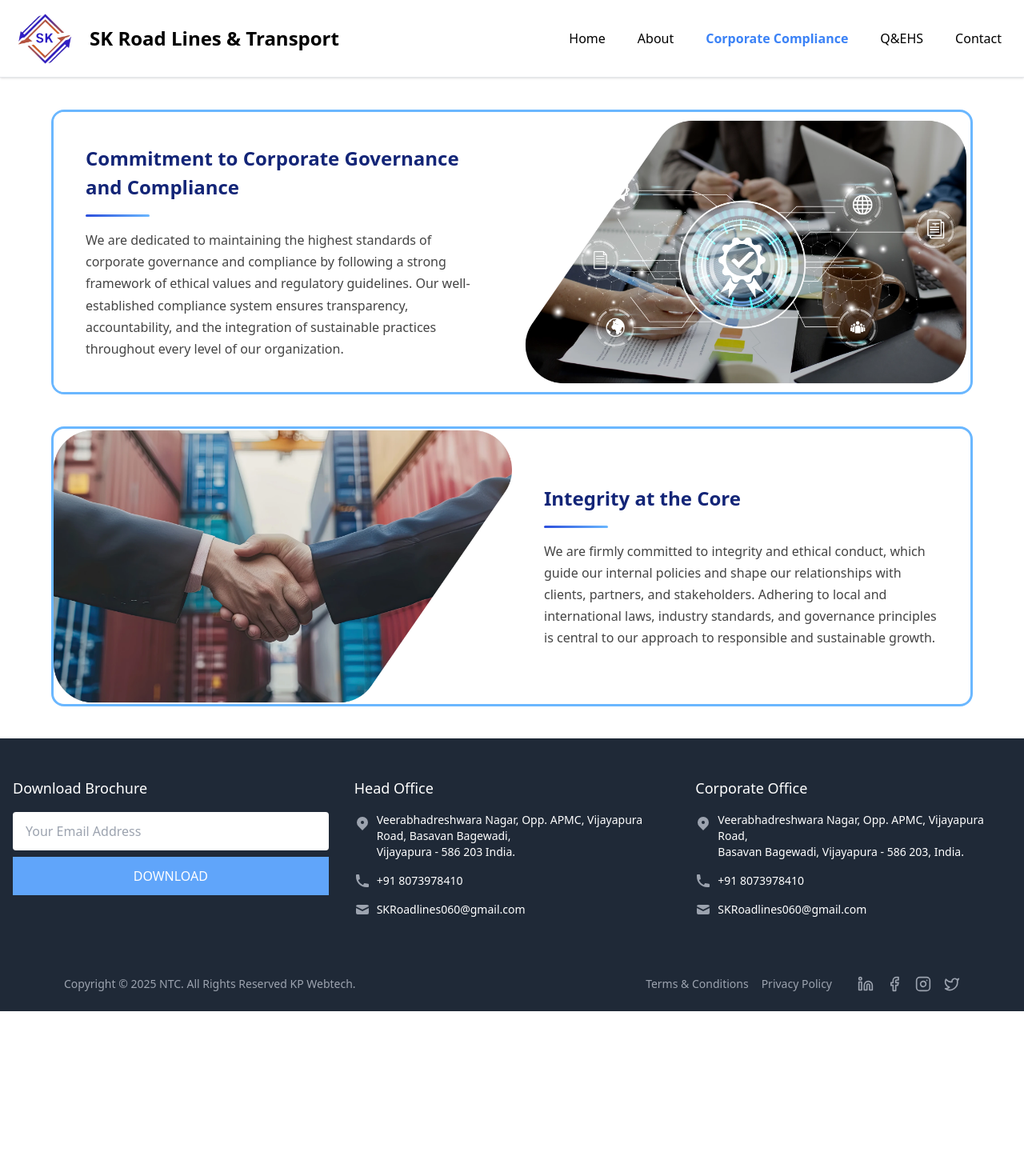
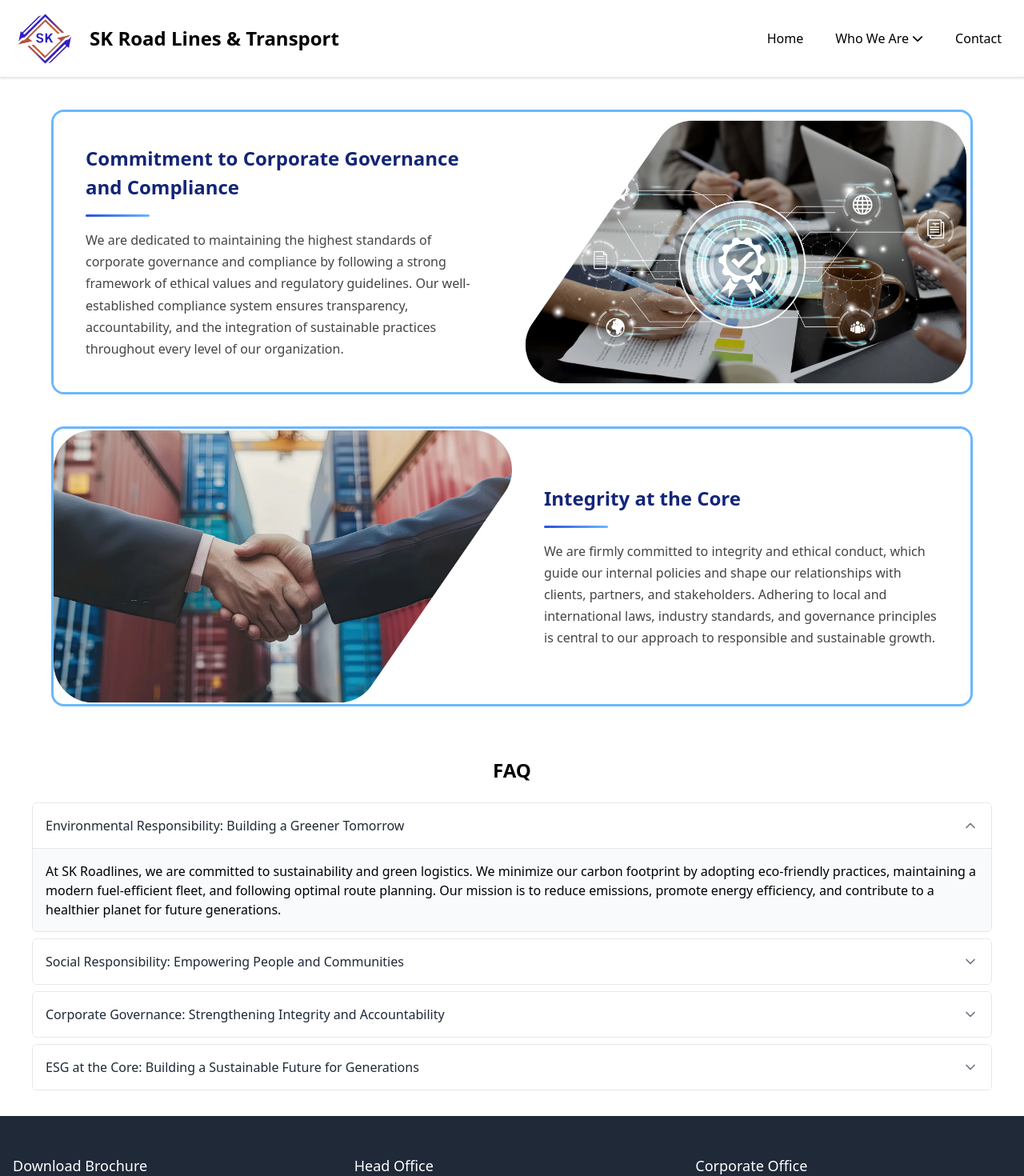
Before and after one commit to RohanShirsalkar/SK-Website-03, a React (Vite) app: page /corporate-compliance in a window 1280 px wide. Shown: the top 1470 px of the page at 80% size. Before the commit the page ends 1264 px from the top, so only its background shows below. Built offline with nearby package versions, Linux system fonts and the light colour scheme.

Commit message:
ui changes

```diff
--- a/index.html
+++ b/index.html
@@ -3,6 +3,10 @@
   <head>
     <meta charset="UTF-8" />
     <link rel="icon" type="image/svg+xml" href="/logo_01.jpeg" />
+    <link
+      rel="stylesheet"
+      href="https://cdnjs.cloudflare.com/ajax/libs/font-awesome/6.5.0/css/all.min.css"
+    />
     <meta name="viewport" content="width=device-width, initial-scale=1.0" />
     <title>Vite + React</title>
   </head>
--- a/src/components/OurSolutionsSlider.jsx
+++ b/src/components/OurSolutionsSlider.jsx
@@ -108,8 +108,7 @@ const OurSolutionsSlider = () => {
       {/* Heading and Subheading */}
       <div className="max-w-6xl mx-auto mb-10 text-center">
         <h2 className="text-3xl md:text-4xl font-bold mb-4">
-          Offering valuable benefits To Our Customers Through Ongoing Production
-          and Innovation.
+          Our Services
         </h2>
         <p className="text-gray-300 max-w-3xl mx-auto">
           While working on the yield and execution of Wind energy projects, our
--- a/src/components/navbar/Navbar.jsx
+++ b/src/components/navbar/Navbar.jsx
@@ -4,11 +4,11 @@ import { NavLink } from "react-router-dom";
 
 const Navbar = () => {
   const [isOpen, setIsOpen] = useState(false);
+  const [isDropdownOpen, setIsDropdownOpen] = useState(false);
 
   const toggleMenu = () => {
     setIsOpen(!isOpen);
   };
-
 
   return (
     <nav className="border-b shadow border-gray-200">
@@ -34,7 +34,47 @@ const Navbar = () => {
             >
               Home
             </NavLink>
-            <NavLink
+            <div className="relative group">
+              {/* Dropdown Button */}
+              <button
+                className="py-2 px-3 flex items-center gap-1 hover:bg-gray-200 rounded-md focus:outline-none"
+                onClick={() => setIsDropdownOpen(!isDropdownOpen)}
+                onBlur={() => setTimeout(() => setIsDropdownOpen(false), 150)}
+              >
+                Who We Are
+                <i
+                  className={`fas fa-chevron-down text-sm transition-transform duration-200 ${
+                    isDropdownOpen ? "rotate-180" : "rotate-0"
+                  }`}
+                ></i>
+              </button>
+
+              {isDropdownOpen && (
+                <div className="absolute z-50 mt-2 w-56 bg-white border border-gray-200 rounded-md shadow-md flex flex-col text-left">
+                  <NavLink
+                    to="/corporate-compliance"
+                    className={({ isActive }) =>
+                      isActive
+                        ? "px-4 py-2 text-blue-500 font-semibold bg-gray-100"
+                        : "px-4 py-2 hover:bg-gray-100"
+                    }
+                  >
+                    Corporate Compliance
+                  </NavLink>
+                  <NavLink
+                    to="/q&ehs"
+                    className={({ isActive }) =>
+                      isActive
+                        ? "px-4 py-2 text-blue-500 font-semibold bg-gray-100"
+                        : "px-4 py-2 hover:bg-gray-100"
+                    }
+                  >
+                    Q&EHS
+                  </NavLink>
+                </div>
+              )}
+            </div>
+            {/* <NavLink
               to="/about-us"
               className={({ isActive }) =>
                 isActive
@@ -63,7 +103,7 @@ const Navbar = () => {
               }
             >
               Q&EHS
-            </NavLink>
+            </NavLink> */}
 
             <NavLink
               to="/contact"
@@ -175,7 +215,7 @@ export default Navbar;
                   </NavLink>
                 </div>
               )}
-            </div> */
+            </div>
 }
 
 {
--- a/src/pages/CorporateCompliance.jsx
+++ b/src/pages/CorporateCompliance.jsx
@@ -1,4 +1,29 @@
 import React from "react";
+import Acordion from "../components/Acordion";
+import HeroBanner from "../components/HeroBanner";
+
+const accordionItems = [
+  {
+    title: "Environmental Responsibility: Building a Greener Tomorrow",
+    content:
+      "At SK Roadlines, we are committed to sustainability and green logistics. We minimize our carbon footprint by adopting eco-friendly practices, maintaining a modern fuel-efficient fleet, and following optimal route planning. Our mission is to reduce emissions, promote energy efficiency, and contribute to a healthier planet for future generations.",
+  },
+  {
+    title: "Social Responsibility: Empowering People and Communities",
+    content:
+      "We value our people. From skilled workforce development to local community engagement, SK Roadlines prioritizes employee safety, training, and well-being while also supporting regional growth initiatives.",
+  },
+  {
+    title: "Corporate Governance: Strengthening Integrity and Accountability",
+    content:
+      "Our operations are grounded in ethics, transparency, and regulatory compliance. At SK Roadlines, integrity is not just a value—it's how we build trust with clients and stakeholders.",
+  },
+  {
+    title: "ESG at the Core: Building a Sustainable Future for Generations",
+    content:
+      "We embed Environmental, Social, and Governance (ESG) principles into every aspect of our strategy to ensure long-term success that benefits people, planet, and profit.We embed Environmental, Social, and Governance (ESG) principles into every aspect of our strategy to ensure long-term success that benefits people, planet, and profit.",
+  },
+];
 
 const CorporateCompliance = () => {
   const sectionStyle = {
@@ -57,6 +82,8 @@ const CorporateCompliance = () => {
   };
 
   return (
+    <div className="min-h-screen">
+      {/* <HeroBanner /> */}
       <div className="max-w-6xl mx-auto">
       <section style={sectionStyle}>
         <div style={contentStyle}>
@@ -88,6 +115,10 @@ const CorporateCompliance = () => {
         </div>
       </section>
     </div>
+      <div className="max-w-7xl mx-auto px-4 ">
+        <Acordion items={accordionItems} title={"FAQ"} />
+      </div>
+    </div>
   );
 };
 
--- a/src/pages/HomePage.jsx
+++ b/src/pages/HomePage.jsx
@@ -10,7 +10,7 @@ import WhyChoseUs from "../components/WhyChoseUs";
 const homePageSlides = [
   {
     id: 1,
-    image: "/blank-cargo-truck-road.jpg",
+    image: "/ship_2.jpeg",
     title: "Powering Seamless Logistics",
     subtitle: "Efficiency Delivered",
     description:
@@ -28,7 +28,7 @@ const homePageSlides = [
   },
   {
     id: 3,
-    image: "/ship_2.jpeg",
+    image: "/blank-cargo-truck-road.jpg",
    title: "Your Logistics Partner",
   subtitle: "Always On Time",
   description:
--- a/src/pages/Q_EHS.jsx
+++ b/src/pages/Q_EHS.jsx
@@ -73,70 +73,36 @@ const Q_EHS = () => {
     lineHeight: 1.7,
     fontSize: "1rem",
   };
-
-  const buttonStyle = {
-    backgroundColor: "#2C4EDB",
-    color: "#fff",
-    padding: "10px 24px",
-    borderRadius: "8px",
-    textDecoration: "none",
-    border: "none",
-    fontWeight: 500,
-    display: "inline-block",
-    marginTop: "20px",
-  };
   return (
     <div className="min-h-screen">
       {/* <HeroBanner /> */}
-      <div className="max-w-7xl mx-auto px-4 ">
+      <div className="max-w-6xl mx-auto">
       <section style={sectionStyle}>
         <div style={contentStyle}>
           <h2 style={headingStyle}>Our Vision for Quality and Safety</h2>
           <hr style={lineStyle} />
           <p style={paragraphStyle}>
-              At SK Roadlines & Transport, we envision a company-wide culture
-              rooted in quality and safety. Our goal is to align all core and
-              support functions with the discipline and structure of an
-              ISO-based Quality and EHS framework. Our dedicated Q&EHS team
-              plays a pivotal role in maintaining these standards by overseeing
-              organizational systems and ensuring unwavering compliance with the
-              Integrated Management System (IMS) protocols.
-            </p>
-            {/* <a href="learnSus.html" style={buttonStyle}>
-                Learn More
-                </a> */}
+          We aim to establish a strong culture of quality and safety throughout our organization by aligning all core and support functions with the structure and discipline of an ISO-based Quality and Environmental Health & Safety (EHS) framework. Our Q&EHS team plays a vital role in upholding these standards by managing enterprise-wide systems and ensuring strict adherence to Integrated Management System (IMS) protocols. </p>
         </div>
         <div style={imageContainerStyle}>
           <img
-              src="https://images.unsplash.com/photo-1615392478881-f72fcdbd3c4f?ixlib=rb-4.0.3&auto=format&fit=crop&w=1350&q=80"
+            src="QEHS-3-1.webp"
             alt="Sustainability"
             style={imageStyle}
           />
         </div>
       </section>
+
       <section style={sectionStyle}>
+        <div style={imageContainerStyle}>
+          <img src="QEHS-3.webp" alt="Complex Shipment" style={imageStyle} />
+        </div>
         <div style={contentStyle}>
           <h2 style={headingStyle}>Auditing and Process Standardization</h2>
           <hr style={lineStyle} />
           <p style={paragraphStyle}>
-              At SK Roadlines & Transport, we conduct regular internal audits to
-              ensure strict compliance with quality, environmental, and
-              occupational health and safety standards. Using our custom-built
-              Q&EHS Audit Tool, we perform standardized assessments across
-              operations, enabling us to swiftly implement corrective and
-              preventive actions that strengthen our commitment to continuous
-              improvement in safety and quality.
-            </p>
-            {/* <a href="learnSus.html" style={buttonStyle}>
-                Learn More
-                </a> */}
-          </div>
-          <div style={imageContainerStyle}>
-            <img
-              src="https://images.unsplash.com/photo-1615392478881-f72fcdbd3c4f?ixlib=rb-4.0.3&auto=format&fit=crop&w=1350&q=80"
-              alt="Sustainability"
-              style={imageStyle}
-            />
+          We conduct regular internal audits to ensure alignment with quality, environmental, and occupational health & safety standards. Using our custom-developed Q&EHS Audit Tool, we perform consistent and standardized evaluations across all departments. When required, we implement corrective and preventive actions promptly to strengthen and enhance our safety and quality management systems.          </p>
+
         </div>
       </section>
     </div>
```
Also changed, not shown: public/QEHS-3-1.webp (added), public/QEHS-3.webp (added). Lines whose indentation alone changed are shown as unchanged.
